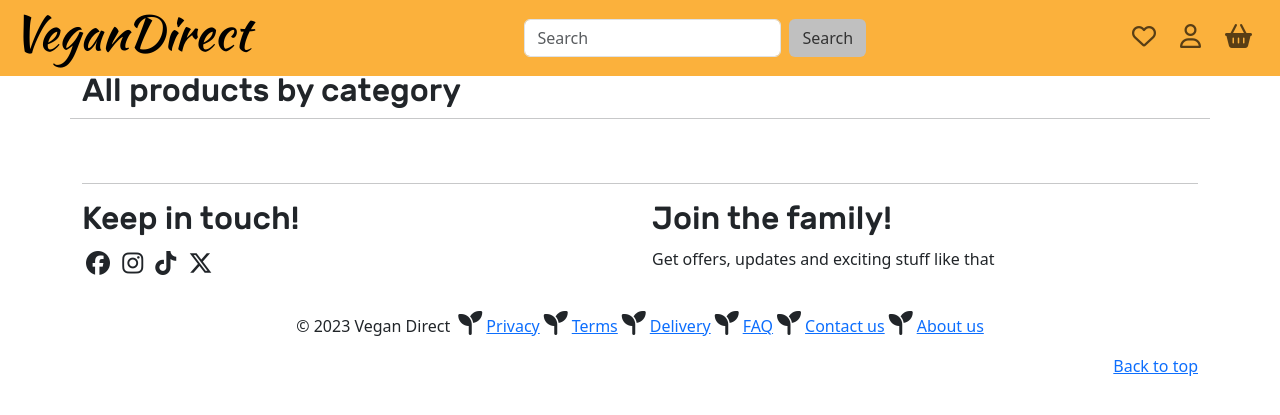
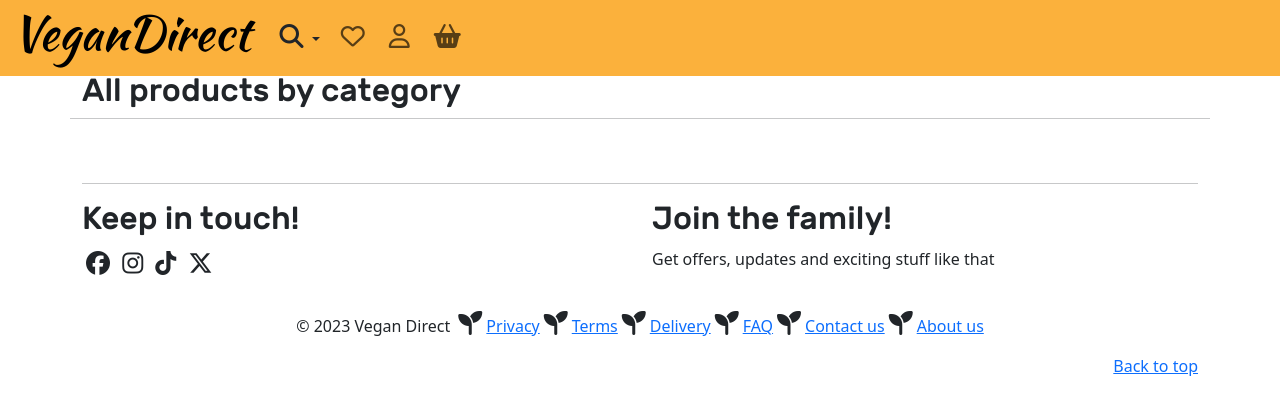
Before and after one commit to charleymroberts/ecommerce, a Django app: page /products/ in a window 1280 px wide. Shown: the top 415 px of the page. Run offline with Django 4.2, Linux system fonts and the light colour scheme; data that the repository does not hold is empty; some libraries are stand-ins or nearby versions; some web fonts are replaced.

Commit message:
Add context processor for navbar data
Add a context processor within the products app which allows the data needed to generate the navbar to be visible across the whole site. Also add drop down search box to the navbar.

```diff
--- a/ecommerce/settings.py
+++ b/ecommerce/settings.py
@@ -66,6 +66,7 @@ TEMPLATES = [
                 'django.template.context_processors.request',
                 'django.contrib.auth.context_processors.auth',
                 'django.contrib.messages.context_processors.messages',
+                'products.contexts.navbar',
             ],
         },
     },
--- /dev/null
+++ b/products/contexts.py
@@ -0,0 +1,12 @@
+from .models import Category
+
+
+def navbar(request):
+
+    nav_categories = Category.objects.filter(parent__isnull=True)
+
+    context = {
+        'nav_categories': nav_categories,
+    }
+
+    return context
--- a/static/css/style.css
+++ b/static/css/style.css
@@ -364,3 +364,7 @@ menu {
     background-color: #ffffff;
     border: 1px black solid;
 }
+
+#search-box {
+    width: 200px;
+}
--- a/templates/base.html
+++ b/templates/base.html
@@ -40,7 +40,7 @@
 <!--Dropdown code from Bootstrap: https://getbootstrap.com/docs/5.3/components/navbar/-->
 
             <div class="collapse navbar-collapse" id="navbarCollapse">
-            {% for category in categories %}
+            {% for category in nav_categories %}
                 {% if category.parent is None %}
                     <li class="nav-item dropdown mx-3">
                         <a class="nav-link dropdown-toggle" href="" role="button" data-bs-toggle="dropdown" aria-expanded="false">
@@ -56,12 +56,25 @@
                 {% endif %}
             {% endfor %}
 
+                <div class="dropdown">
+                  <button class="btn dropdown-toggle" type="button" data-bs-toggle="dropdown" aria-expanded="false">
+                    <i class="fa-solid fa-magnifying-glass"></i>
+                  </button>
+                    <div class="row">
+                        <div class="col">
+                  <ul class="dropdown-menu">
+                        <form class="d-flex mx-2" role="search">
+                           <input class="form-control me-2" id="search-box" type="search"
+                           placeholder="Search" aria-label="Search">
+                        <button class="btn search" type="submit"><i class="fa-solid fa-angle-right"></i></button>
+                        </form>
+                  </ul>
+                        </div>
+                    </div>
+                </div>
 
-                <form class="d-flex mx-auto" role="search">
-                    <input class="form-control me-2" type="search"
-                           placeholder="Search" aria-label="Search">
-                    <button class="btn search" type="submit">Search</button>
-                </form>
+
+
 
 
                 <ul class="navbar-nav mb-2 mb-md-0">
```
